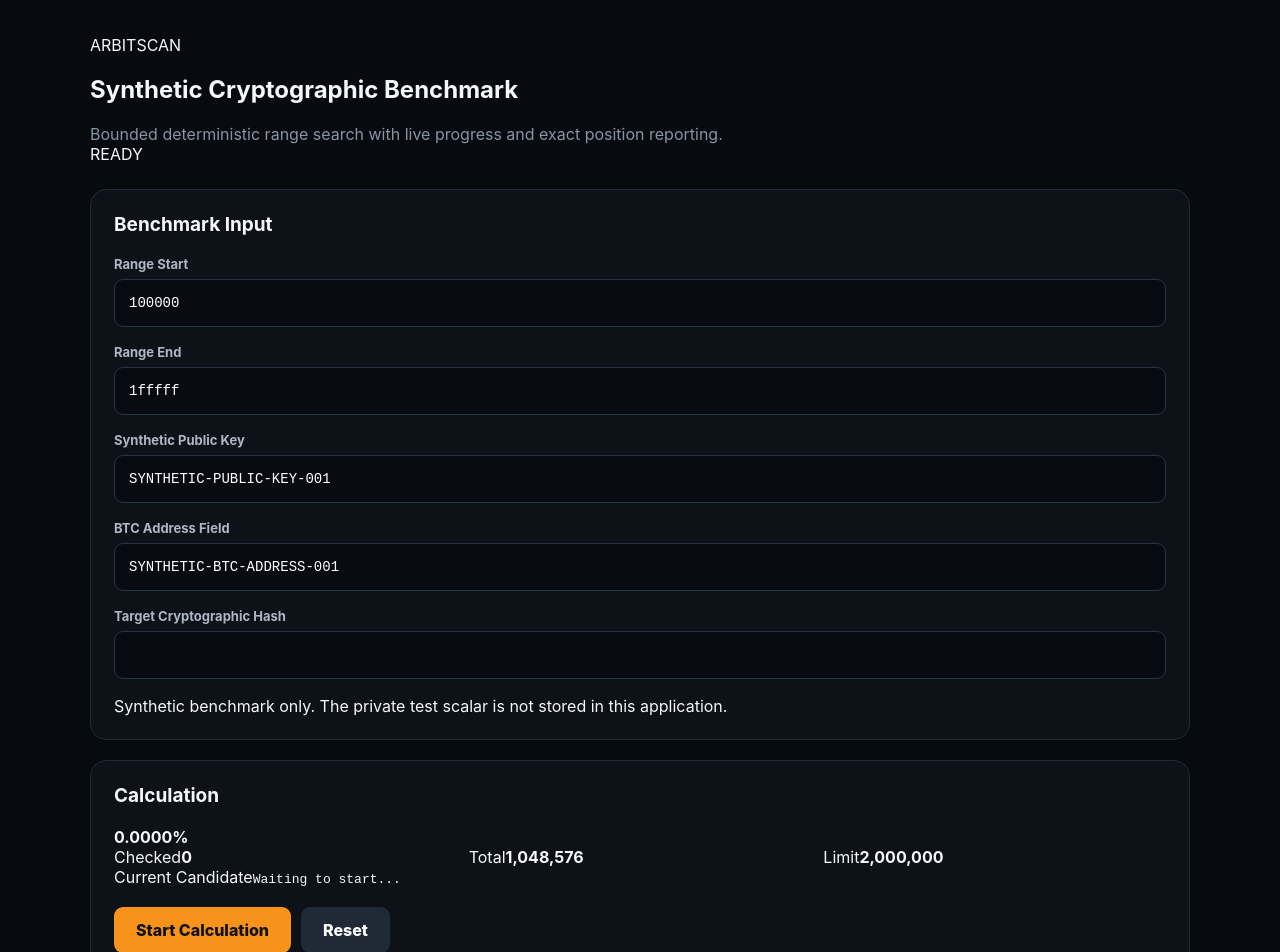
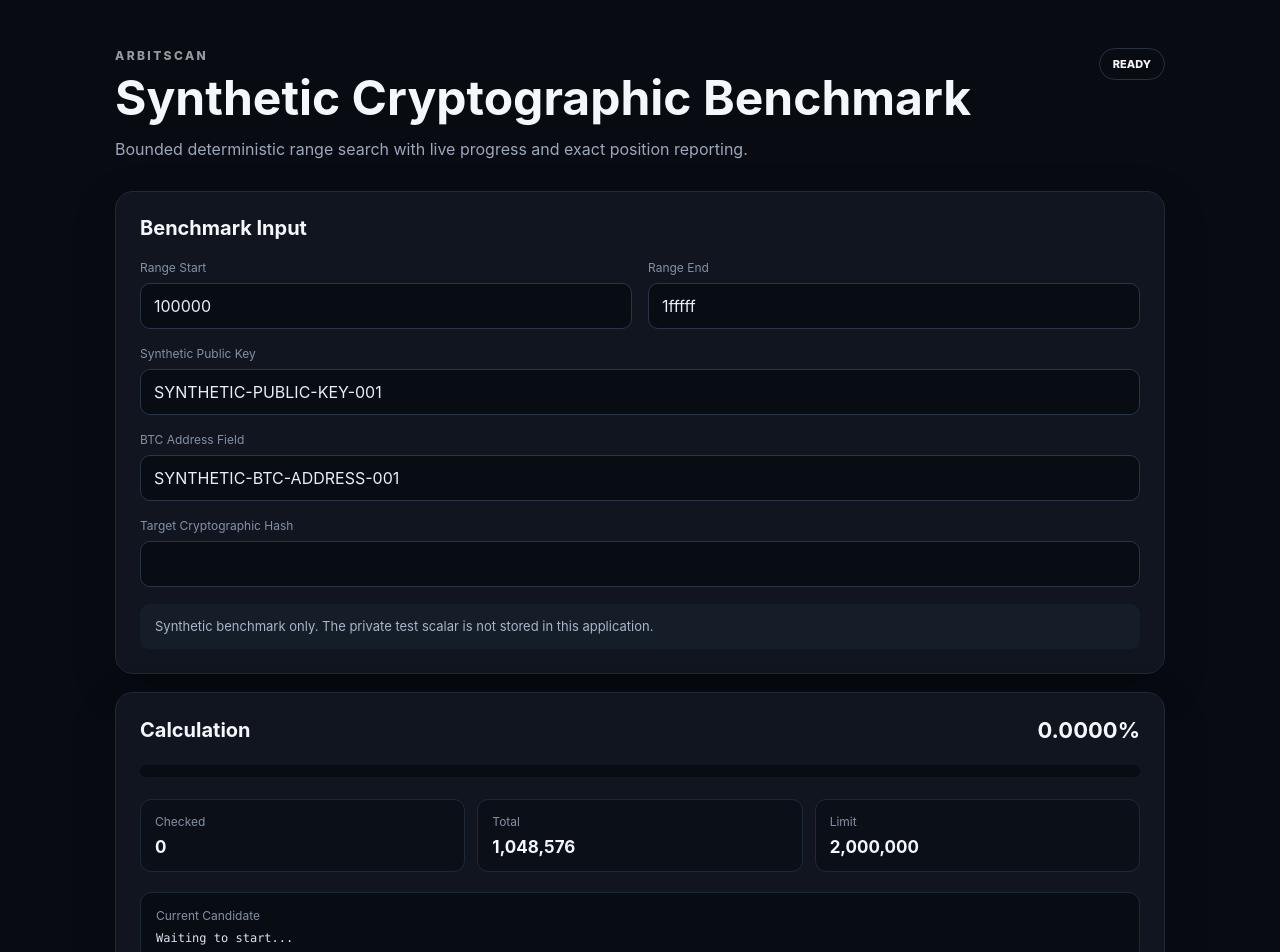
Before and after one commit to sam0406/arbitscan, a Next.js app: page / in a window 1280 px wide. Shown: the top 952 px of the page. Built offline with nearby package versions, Linux system fonts and the light colour scheme.

Commit message:
Refactor global styles in globals.css
Updated styles for body, header, and various components. Adjusted padding, margins, and colors for improved layout and readability.

```diff
--- a/app/globals.css
+++ b/app/globals.css
@@ -10,15 +10,16 @@ body {
 }
 
 body {
-  background: #070a0f;
-  color: #f5f7fa;
   font-family:
     Inter,
+    ui-sans-serif,
     system-ui,
     -apple-system,
     BlinkMacSystemFont,
     "Segoe UI",
     sans-serif;
+  background: #080b12;
+  color: #f4f7fb;
 }
 
 button,
@@ -28,222 +29,238 @@ input {
 
 .page {
   min-height: 100vh;
-  padding: 35px 18px 70px;
+  padding: 48px 20px;
 }
 
 .container {
-  max-width: 1100px;
-  margin: auto;
+  width: min(1050px, 100%);
+  margin: 0 auto;
 }
 
 .header {
-  margin-bottom: 25px;
+  display: flex;
+  justify-content: space-between;
+  gap: 24px;
+  align-items: flex-start;
+  margin-bottom: 28px;
 }
 
-.brand {
-  display: flex;
-  align-items: center;
-  gap: 14px;
+.eyebrow {
+  font-size: 12px;
+  font-weight: 800;
+  letter-spacing: 0.2em;
+  opacity: 0.6;
+  margin-bottom: 10px;
 }
 
-.logo {
-  width: 48px;
-  height: 48px;
-  display: grid;
-  place-items: center;
-  border-radius: 12px;
-  background: #f7931a;
-  color: #111;
-  font-size: 25px;
-  font-weight: 900;
-}
-
-.title {
+h1 {
   margin: 0;
-  font-size: 34px;
-  letter-spacing: -1px;
-}
-
-.subtitle {
-  margin: 5px 0 0;
-  color: #8994a3;
-}
-
-.card {
-  background: #0d1219;
-  border: 1px solid #202936;
-  border-radius: 16px;
-  padding: 23px;
-  margin-bottom: 20px;
+  font-size: clamp(30px, 5vw, 48px);
+  line-height: 1.05;
 }
 
 h2 {
   margin: 0 0 20px;
-  font-size: 19px;
+  font-size: 20px;
+}
+
+.subtitle {
+  color: #9ca8ba;
+  max-width: 650px;
+  line-height: 1.6;
+  margin: 14px 0 0;
+}
+
+.status {
+  border: 1px solid #283142;
+  border-radius: 999px;
+  padding: 8px 13px;
+  font-size: 11px;
+  font-weight: 800;
+  white-space: nowrap;
+}
+
+.card {
+  background: #10151f;
+  border: 1px solid #202938;
+  border-radius: 18px;
+  padding: 24px;
+  margin-bottom: 18px;
+  box-shadow: 0 15px 45px rgba(0, 0, 0, 0.18);
+}
+
+.grid {
+  display: grid;
+  grid-template-columns: 1fr 1fr;
+  gap: 16px;
 }
 
 .field {
   margin-bottom: 17px;
 }
 
-label {
+.field label,
+.candidate span,
+.result-grid span,
+.stats span {
   display: block;
-  margin-bottom: 7px;
-  color: #aeb7c4;
-  font-size: 13px;
-  font-weight: 650;
+  color: #8491a5;
+  font-size: 12px;
+  margin-bottom: 8px;
 }
 
 input {
   width: 100%;
-  min-height: 48px;
-  padding: 12px 14px;
-  border: 1px solid #293442;
-  border-radius: 9px;
+  background: #080c13;
+  color: #e9eef7;
+  border: 1px solid #293447;
+  border-radius: 10px;
+  padding: 12px 13px;
   outline: none;
-  background: #080c12;
-  color: #fff;
-  font-family: monospace;
-  font-size: 14px;
 }
 
 input:focus {
-  border-color: #f7931a;
+  border-color: #60708b;
 }
 
-.actions {
-  display: flex;
-  gap: 10px;
-  margin-top: 20px;
+.notice {
+  padding: 13px 15px;
+  border-radius: 10px;
+  background: #151d29;
+  color: #aab5c5;
+  font-size: 13px;
+  line-height: 1.5;
 }
 
-button {
-  min-height: 46px;
-  border: 0;
-  border-radius: 9px;
-  padding: 0 22px;
-  background: #f7931a;
-  color: #111;
-  font-weight: 800;
-  cursor: pointer;
+.progress-header {
+  display: flex;
+  justify-content: space-between;
+  align-items: center;
 }
 
-button.secondary {
-  background: #202936;
-  color: #fff;
+.progress-header h2 {
+  margin-bottom: 0;
 }
 
-button:disabled {
-  opacity: .45;
-  cursor: not-allowed;
+.progress-header strong {
+  font-size: 22px;
 }
 
-.progressBox {
-  margin-top: 20px;
+.progress-track {
+  width: 100%;
+  height: 12px;
+  margin: 22px 0;
+  background: #080c13;
+  border-radius: 999px;
+  overflow: hidden;
 }
 
-.progressHeader {
-  display: flex;
-  justify-content: space-between;
-  gap: 10px;
-  font-size: 13px;
-  color: #9aa5b3;
-}
-
-.progressTrack {
-  height: 18px;
-  margin-top: 10px;
-  border-radius: 999px;
-  overflow: hidden;
-  background: #202936;
-}
-
-.progressBar {
+.progress-bar {
   height: 100%;
-  background: #f7931a;
-  transition: width .1s linear;
-}
-
-.current {
-  margin-top: 10px;
-  padding: 12px;
-  border-radius: 8px;
-  background: #080c12;
-  color: #8994a3;
-  font-family: monospace;
-  font-size: 12px;
-  overflow-wrap: anywhere;
+  background: #8ba5ff;
+  border-radius: inherit;
+  transition: width 0.1s linear;
 }
 
 .stats {
   display: grid;
   grid-template-columns: repeat(3, 1fr);
   gap: 12px;
+  margin-bottom: 20px;
 }
 
-.stat {
-  padding: 16px;
-  border-radius: 10px;
-  border: 1px solid #202936;
-  background: #080c12;
+.stats > div,
+.result-grid > div {
+  background: #0b1018;
+  border: 1px solid #1e2938;
+  border-radius: 11px;
+  padding: 14px;
 }
 
-.statLabel {
-  color: #7f8997;
-  font-size: 11px;
-  margin-bottom: 7px;
+.stats strong {
+  font-size: 17px;
 }
 
-.statValue {
-  font-family: monospace;
-  font-size: 14px;
-  overflow-wrap: anywhere;
+.candidate {
+  background: #080c13;
+  border: 1px solid #1e2938;
+  padding: 15px;
+  border-radius: 11px;
+  margin-bottom: 20px;
 }
 
-.result {
-  border-color: #46522e;
-  background: #10160c;
+code {
+  display: block;
+  overflow-x: auto;
+  white-space: nowrap;
+  color: #dce5f4;
+  font-family:
+    "SFMono-Regular",
+    Consolas,
+    "Liberation Mono",
+    monospace;
+  font-size: 12px;
 }
 
-.percent {
-  font-size: 46px;
-  font-weight: 900;
-  margin-bottom: 8px;
+.actions {
+  display: flex;
+  gap: 10px;
 }
 
-.error {
-  margin-top: 14px;
-  padding: 12px;
-  border-radius: 9px;
-  background: #291416;
-  border: 1px solid #633236;
-  color: #ffaaa5;
+button {
+  border: 0;
+  border-radius: 10px;
+  padding: 12px 18px;
+  cursor: pointer;
+  background: #e7edf7;
+  color: #0a0d13;
+  font-weight: 800;
 }
 
-.note {
-  color: #7f8997;
-  font-size: 12px;
-  line-height: 1.6;
+button:disabled {
+  opacity: 0.45;
+  cursor: not-allowed;
 }
 
-@media (max-width: 750px) {
+button.secondary {
+  background: #1b2432;
+  color: #dce4ef;
+}
+
+.result-card {
+  border-color: #354b6b;
+}
+
+.result-grid {
+  display: grid;
+  grid-template-columns: 1fr 1fr;
+  gap: 12px;
+}
+
+.result-grid strong {
+  font-size: 16px;
+}
+
+.error-card {
+  border-color: #613c42;
+}
+
+@media (max-width: 700px) {
   .page {
-    padding: 22px 13px;
+    padding: 28px 14px;
   }
 
-  .title {
-    font-size: 28px;
+  .header {
+    flex-direction: column;
   }
 
-  .stats {
+  .grid,
+  .stats,
+  .result-grid {
     grid-template-columns: 1fr;
   }
 
-  .actions {
-    flex-direction: column;
-  }
-
-  button {
-    width: 100%;
+  .card {
+    padding: 18px;
   }
 }
```
